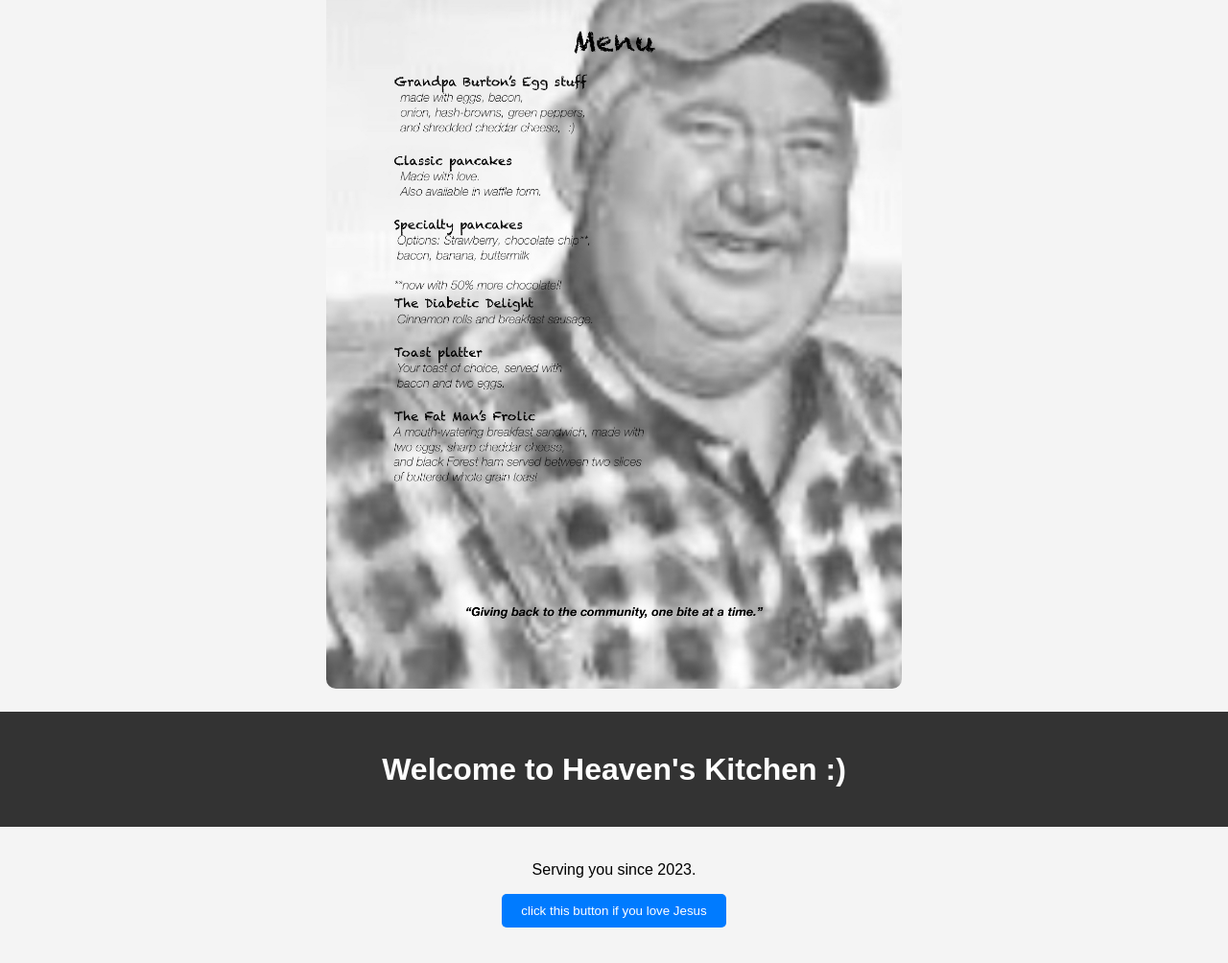
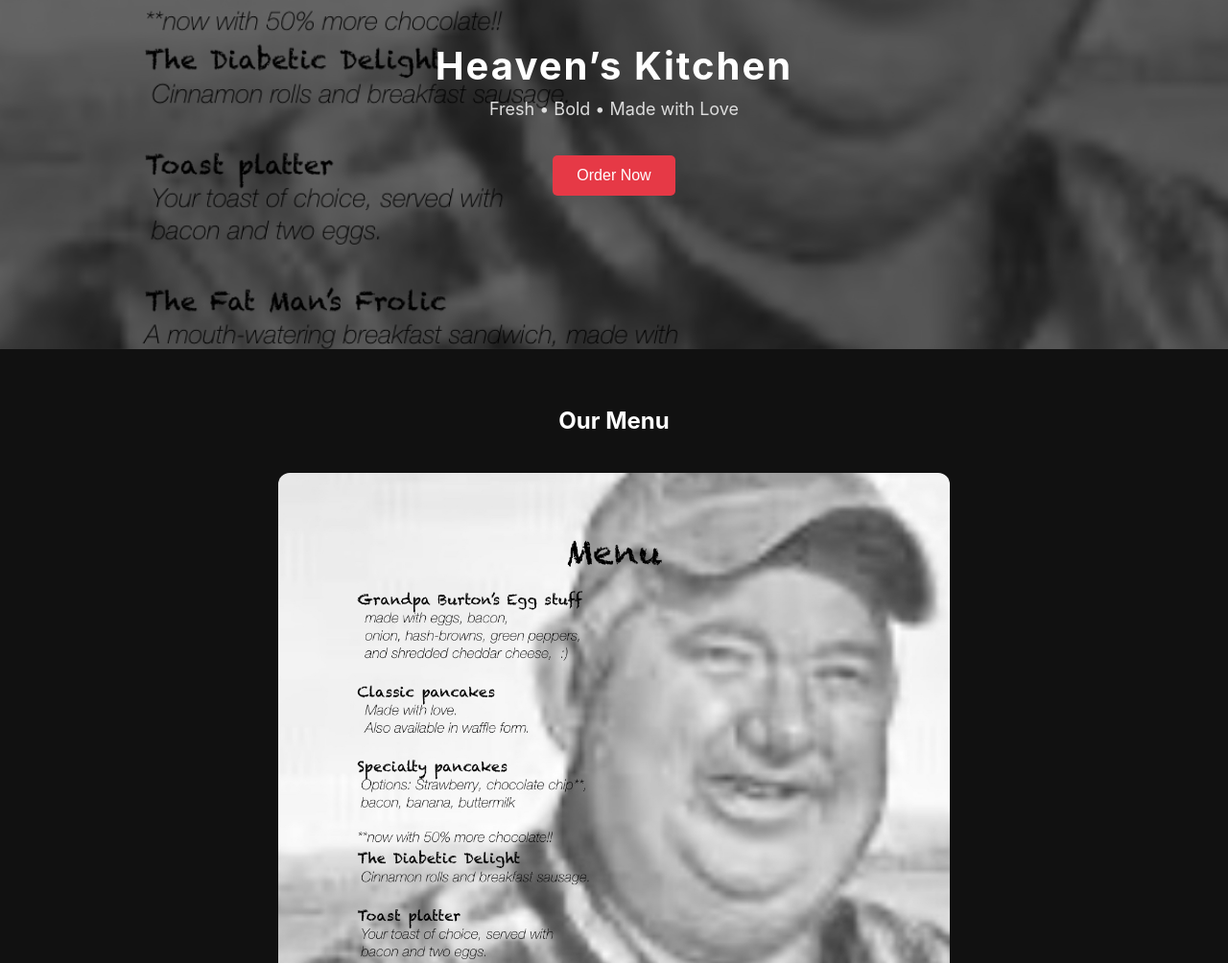
Before and after one commit to 4gmbxqmyrq-glitch/Heaven-s-kitchen, a plain HTML site: page index.html in a window 1280 px wide. Shown: the part 116-1120 px from the top of the page at 96% size. Drawn offline with Linux system fonts and the light colour scheme.

Commit message:
Add files via upload

```diff
--- a/index.html
+++ b/index.html
@@ -2,49 +2,128 @@
 <html lang="en">
 <head>
   <meta charset="UTF-8">
-  <title>Heaven's Kitchen</title>
+  <title>Heaven’s Kitchen</title>
   <meta name="viewport" content="width=device-width, initial-scale=1.0">
+
   <style>
     body {
-      font-family: Arial, sans-serif;
       margin: 0;
-      background: #f4f4f4;
+      font-family: -apple-system, BlinkMacSystemFont, Arial, sans-serif;
+      background: #111;
+      color: #fff;
+    }
+
+    header {
+      background: url('menu.jpg') center/cover no-repeat;
+      height: 60vh;
+      display: flex;
+      align-items: center;
+      justify-content: center;
+      text-align: center;
+      position: relative;
+    }
+
+    header::after {
+      content: "";
+      position: absolute;
+      top: 0;
+      left: 0;
+      right: 0;
+      bottom: 0;
+      background: rgba(0,0,0,0.6);
+    }
+
+    .hero-content {
+      position: relative;
+      z-index: 1;
+    }
+
+    h1 {
+      font-size: 40px;
+      margin: 0;
+      letter-spacing: 2px;
+    }
+
+    .tagline {
+      margin-top: 10px;
+      font-size: 18px;
+      color: #ddd;
+    }
+
+    .btn {
+      margin-top: 20px;
+      padding: 12px 25px;
+      background: #e63946;
+      border: none;
+      color: white;
+      font-size: 16px;
+      border-radius: 5px;
+    }
+
+    .section {
+      padding: 40px 20px;
       text-align: center;
     }
-    header {
-      background: #333;
-      color: white;
+
+    .menu-image {
+      width: 100%;
+      max-width: 700px;
+      border-radius: 12px;
+      margin-top: 20px;
+    }
+
+    .card {
+      background: #1c1c1c;
       padding: 20px;
+      border-radius: 10px;
+      margin: 20px auto;
+      max-width: 500px;
     }
-    section {
+
+    footer {
+      background: #000;
+      text-align: center;
       padding: 20px;
-    }
-    button {
-      padding: 10px 20px;
-      background: #007BFF;
-      color: white;
-      border: none;
-      border-radius: 5px;
+      font-size: 14px;
+      color: #aaa;
     }
   </style>
 </head>
-<section style="text-align:center; padding:20px;">
+
+<body>
+
+<header>
+  <div class="hero-content">
+    <h1>Heaven’s Kitchen</h1>
+    <p class="tagline">Fresh • Bold • Made with Love</p>
+    <button class="btn" onclick="showMessage()">Order Now</button>
+  </div>
+</header>
+
+<section class="section">
   <h2>Our Menu</h2>
-  <img src="Menu.jpg" alt="Menu" style="width:100%; max-width:600px; border-radius:10px;">
+  <img src="menu.jpg" alt="Menu" class="menu-image">
 </section>
 
-<header>
-  <h1>Welcome to Heaven's Kitchen :)</h1>
-</header>
+<section class="section">
+  <div class="card">
+    <h2>About Us</h2>
+    <p>Serving you since 2023. We bring bold flavors and fresh ingredients together to create unforgettable meals.</p>
+  </div>
 
-<section>
-	  <p>Serving you since 2023.</p>
-  <button onclick="showMessage()">click this button if you love Jesus</button>
+  <div class="card">
+    <h2>Hours</h2>
+    <p>Mon–Sun: 11am – 10pm</p>
+  </div>
 </section>
+
+<footer>
+  <p>© 2026 Heaven’s Kitchen • All Rights Reserved</p>
+</footer>
 
 <script>
   function showMessage() {
-    alert("He loves you too!");
+    alert("We’re excited to serve you!");
   }
 </script>
 
```
